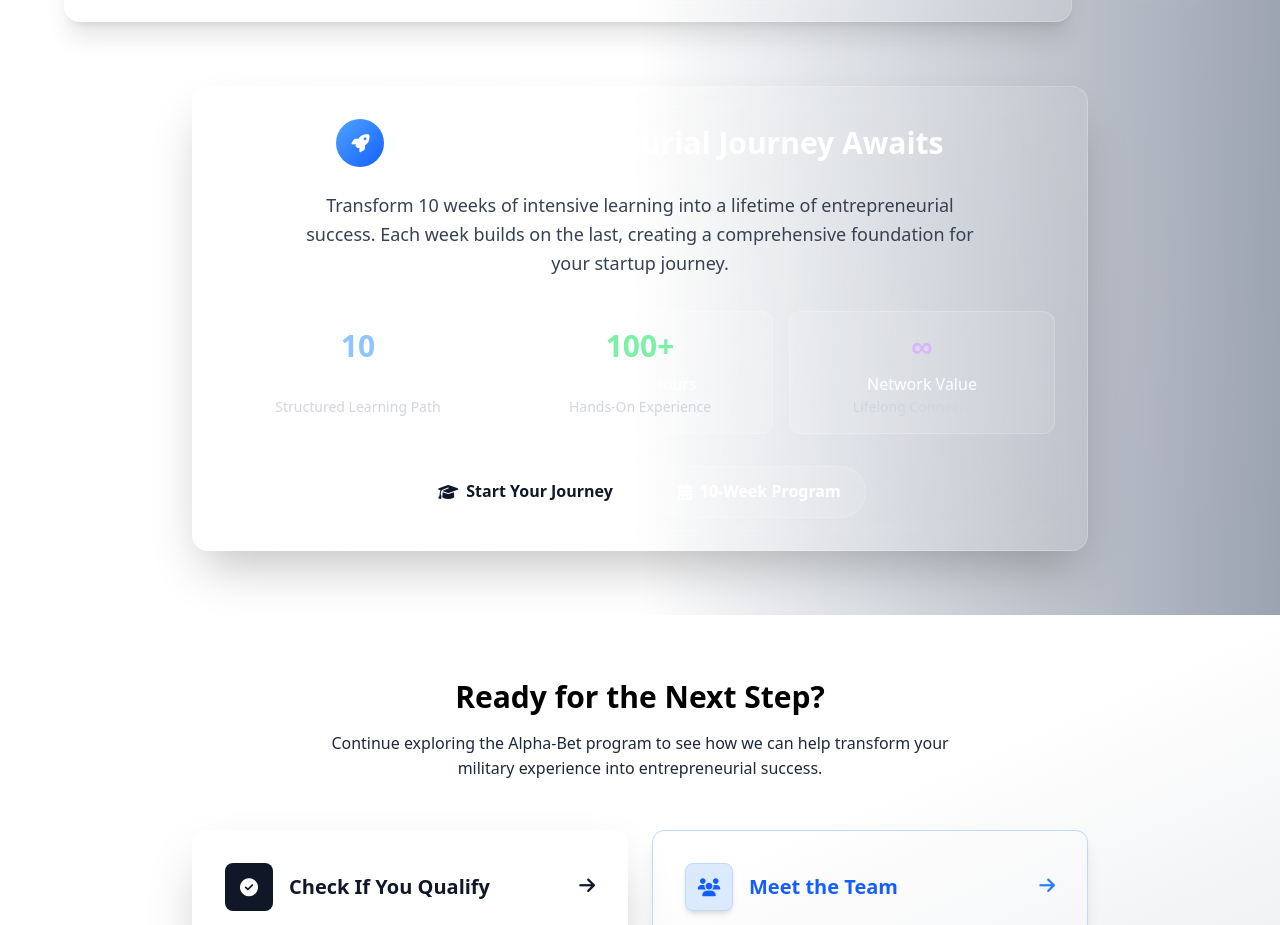
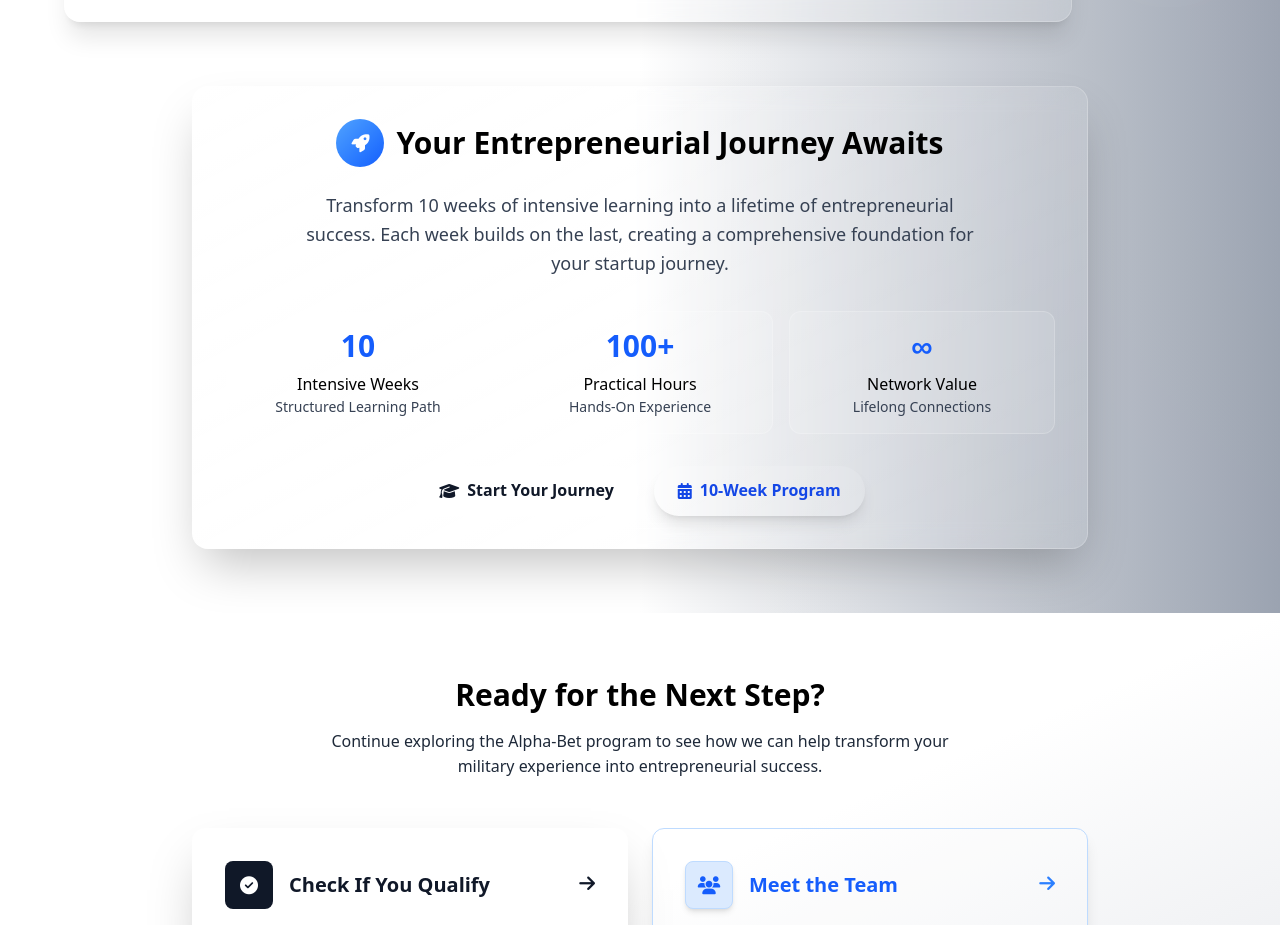
Before and after one commit to tamirSida/alphabet-website, a Next.js app: page /curriculum in a window 1280 px wide. Shown: the part 2661-3586 px from the top of the page. Built offline with nearby package versions, Linux system fonts and the light colour scheme; no server answers; the database is empty.

Commit message:
curriculum badges

```diff
--- a/components/public/curriculum-timeline.tsx
+++ b/components/public/curriculum-timeline.tsx
@@ -581,7 +581,7 @@ export default function CurriculumTimeline({ items, header, cta, onEdit, onEditH
               <div className="w-12 h-12 bg-gradient-to-br from-blue-400 to-blue-600 rounded-full flex items-center justify-center">
                 <i className="fas fa-rocket text-white text-lg"></i>
               </div>
-              <h3 className="text-2xl sm:text-3xl font-bold text-white">
+              <h3 className="text-2xl sm:text-3xl font-bold text-black">
                 {cta?.title || 'Your Entrepreneurial Journey Awaits'}
               </h3>
             </div>
@@ -592,19 +592,19 @@ export default function CurriculumTimeline({ items, header, cta, onEdit, onEditH
 
             <div className="grid grid-cols-1 sm:grid-cols-3 gap-4 mb-8">
               <div className="bg-white/10 rounded-xl p-4 border border-white/20">
-                <div className="text-3xl font-bold text-blue-300 mb-2">10</div>
-                <div className="text-white font-medium">Intensive Weeks</div>
-                <div className="text-gray-300 text-sm">Structured Learning Path</div>
+                <div className="text-3xl font-bold text-blue-600 mb-2">10</div>
+                <div className="text-black font-medium">Intensive Weeks</div>
+                <div className="text-gray-700 text-sm">Structured Learning Path</div>
               </div>
               <div className="bg-white/10 rounded-xl p-4 border border-white/20">
-                <div className="text-3xl font-bold text-green-300 mb-2">100+</div>
-                <div className="text-white font-medium">Practical Hours</div>
-                <div className="text-gray-300 text-sm">Hands-On Experience</div>
+                <div className="text-3xl font-bold text-blue-600 mb-2">100+</div>
+                <div className="text-black font-medium">Practical Hours</div>
+                <div className="text-gray-700 text-sm">Hands-On Experience</div>
               </div>
               <div className="bg-white/10 rounded-xl p-4 border border-white/20">
-                <div className="text-3xl font-bold text-purple-300 mb-2">∞</div>
-                <div className="text-white font-medium">Network Value</div>
-                <div className="text-gray-300 text-sm">Lifelong Connections</div>
+                <div className="text-3xl font-bold text-blue-600 mb-2">∞</div>
+                <div className="text-black font-medium">Network Value</div>
+                <div className="text-gray-700 text-sm">Lifelong Connections</div>
               </div>
             </div>
 
@@ -618,7 +618,7 @@ export default function CurriculumTimeline({ items, header, cta, onEdit, onEditH
               </a>
               <a
                 href={cta?.secondaryButtonLink || '/curriculum'}
-                className="inline-flex items-center gap-2 bg-white/10 border border-white/20 rounded-full px-6 py-3 text-white font-semibold hover:bg-white/15 transition-all duration-300"
+                className="inline-flex items-center gap-2 bg-white/10 text-blue-700 border-blue-200 shadow-lg hover:bg-white/15 hover:shadow-xl hover:border-blue-300 rounded-full px-6 py-3 font-semibold transition-all duration-300"
               >
                 <i className="fas fa-calendar-alt"></i>
                 <span>{cta?.secondaryButtonText || '10-Week Program'}</span>
```
